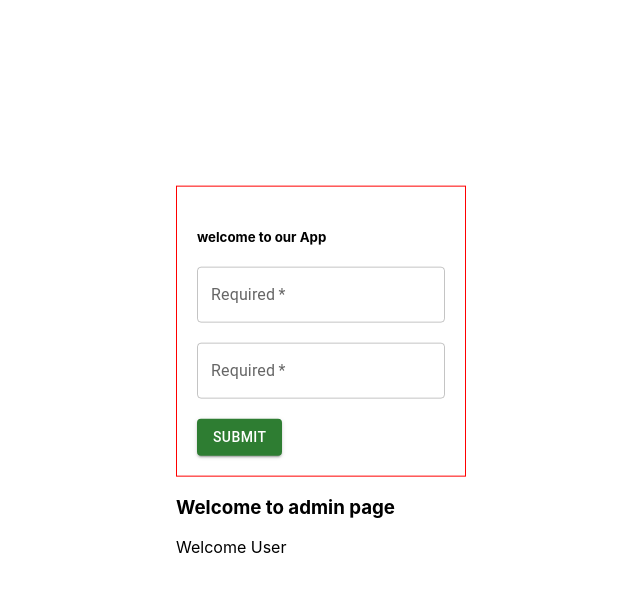
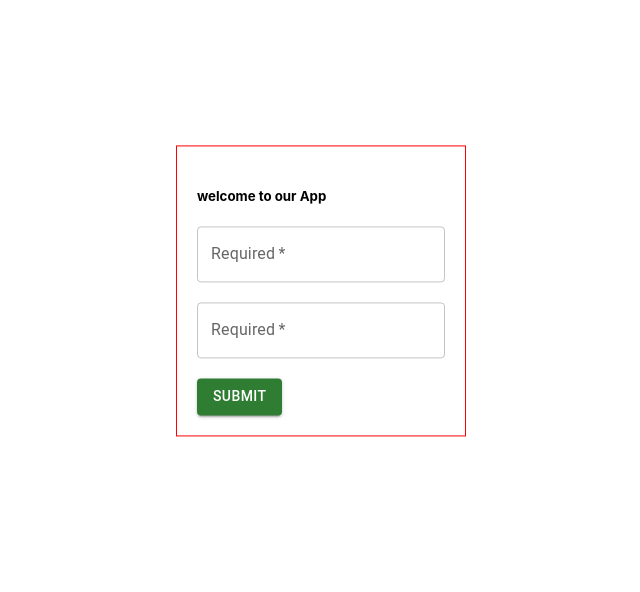
Before and after one commit to Priyeshnd555/user-based-react-app, a React (Create React App) app: page / in a window 1280 px wide. Shown: the top 592 px of the page, without its empty margins (319-959 px from the left). Built offline with nearby package versions, Linux system fonts and the light colour scheme.

Commit message:
route paths added

```diff
--- a/src/App.js
+++ b/src/App.js
@@ -1,16 +1,19 @@
-import React from 'react'
-import Admin from './components/admin/Admin'
-import User from './components/userPage/User'
-import LoginPage from './components/loginPage/LoginPage'
+import React from "react";
+import Admin from "./components/admin/Admin";
+import User from "./components/userPage/User";
+import LoginPage from "./components/loginPage/LoginPage";
+import { BrowserRouter, Route, Routes } from "react-router-dom";
 
 function App() {
   return (
-    <div>
-    <LoginPage/>
-    <Admin />
-    <User/>
-    </div>
-  )
+    <BrowserRouter>
+      <Routes>
+        <Route path="/" element={<LoginPage />} />
+        <Route path="/Admin" element={<Admin />} />
+        <Route path="/User" element={<User />} />
+      </Routes>
+    </BrowserRouter>
+  );
 }
 
-export default App
+export default App;
```
